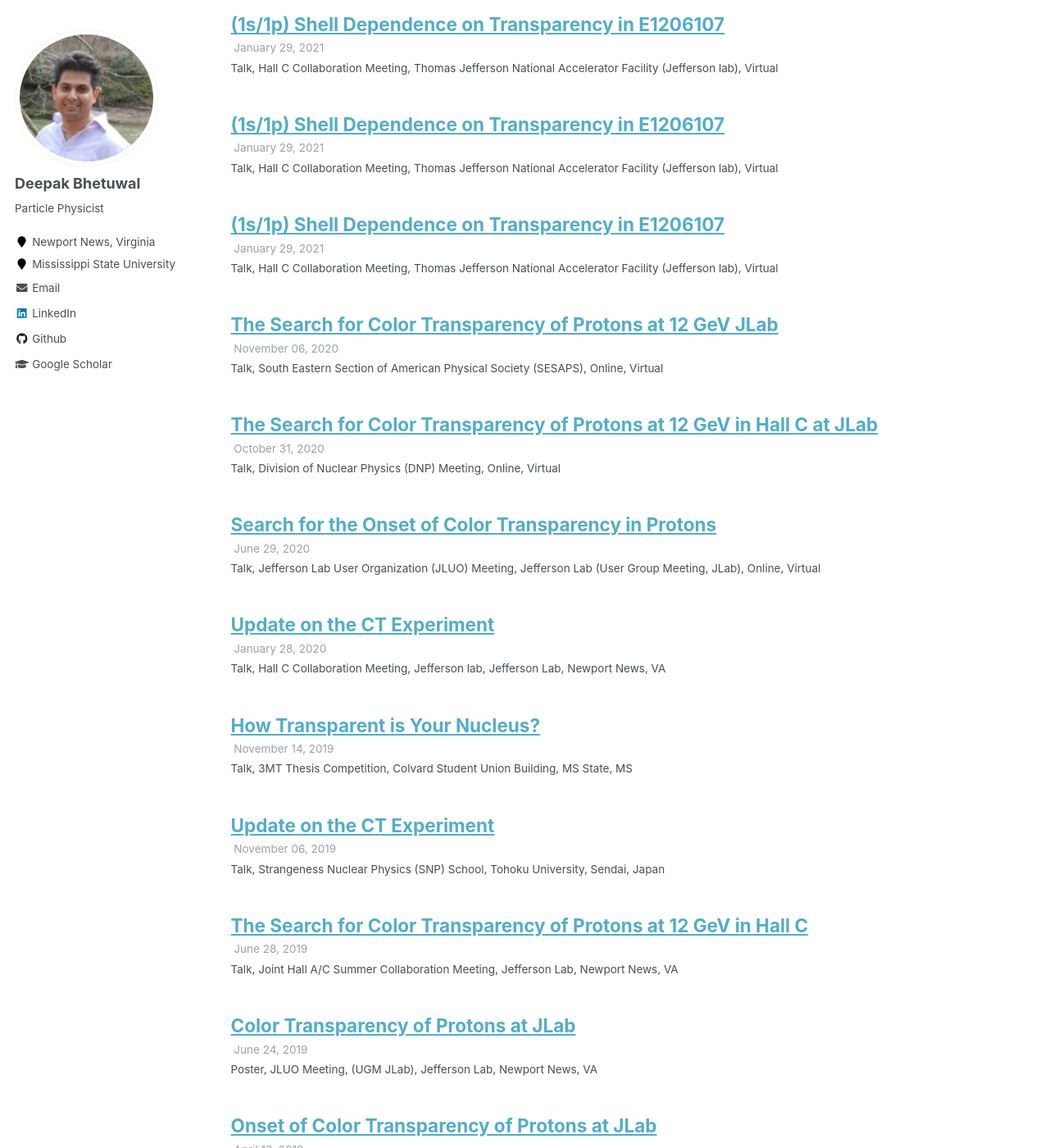
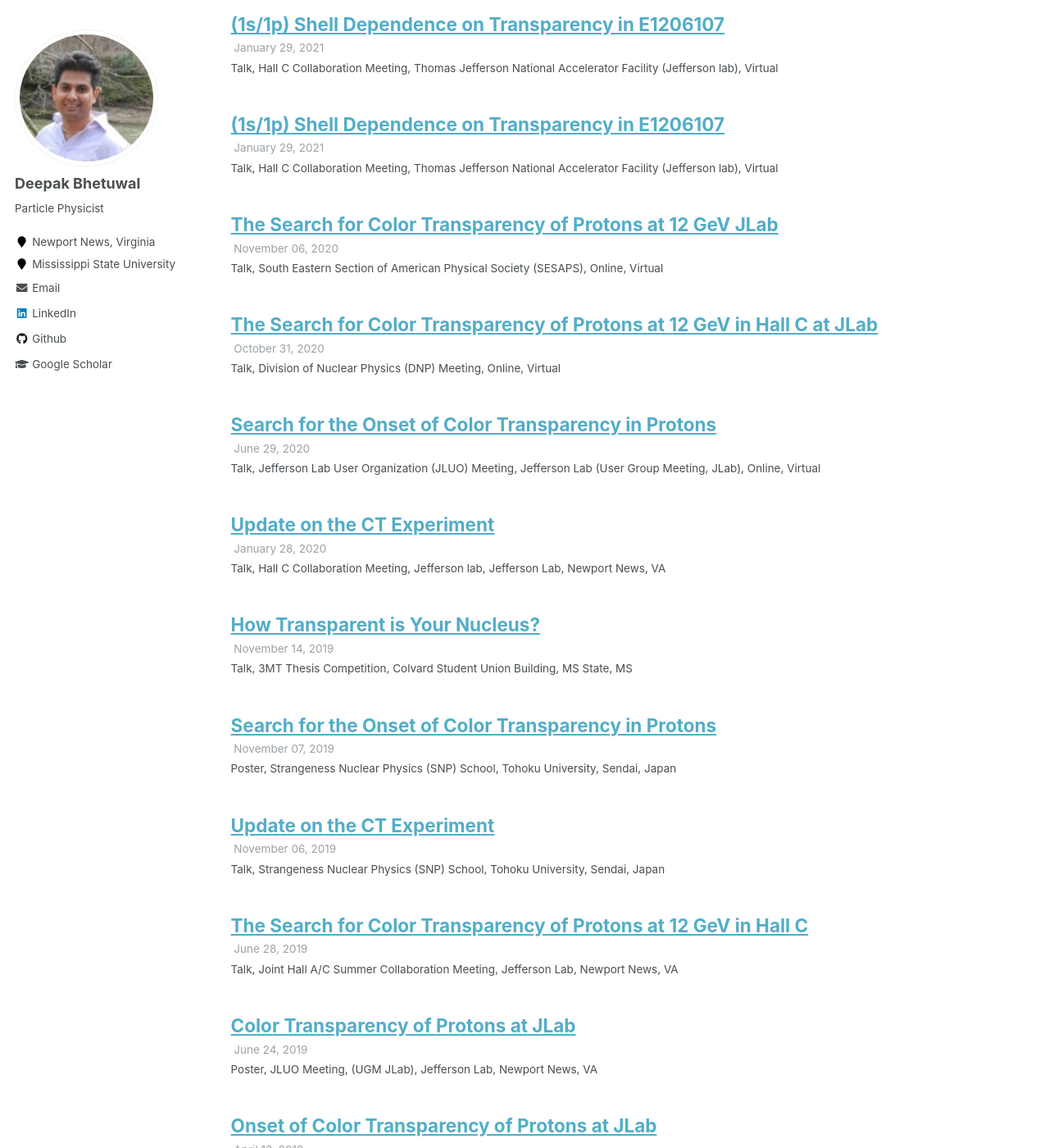
Before and after one commit to dkb208/dkb208.github.io, a Jekyll site: the page built from _pages/talks.html, in a window 1280 px wide and 1400 px high, scrolled down 664 px. Shown: the whole window at 82% size. Built offline with Jekyll 4.4.1, drawn with Linux system fonts in a browser that asks for light colours.

Commit message:
Update 2021-01-13.md

```diff
--- a/_talks/2021-01-13.md
+++ b/_talks/2021-01-13.md
@@ -1,9 +1,9 @@
 ---
-title: "(1s/1p) Shell Dependence on Transparency in E1206107"
+title: "Search for the Onset of Color Transparency in Protons"
 collection: talks
-type: "Talk, Hall C Collaboration Meeting"
-permalink: /talks/2014-03-01-talk-3
-venue: "Thomas Jefferson National Accelerator Facility (Jefferson lab)"
-date: 2021-01-29
-location: "Virtual"
+type: "Poster, Strangeness Nuclear Physics (SNP) School"
+permalink: /talks/2021-01-13
+venue: "Tohoku University"
+date: 2019-11-07
+location: "Sendai, Japan"
 ---
```
